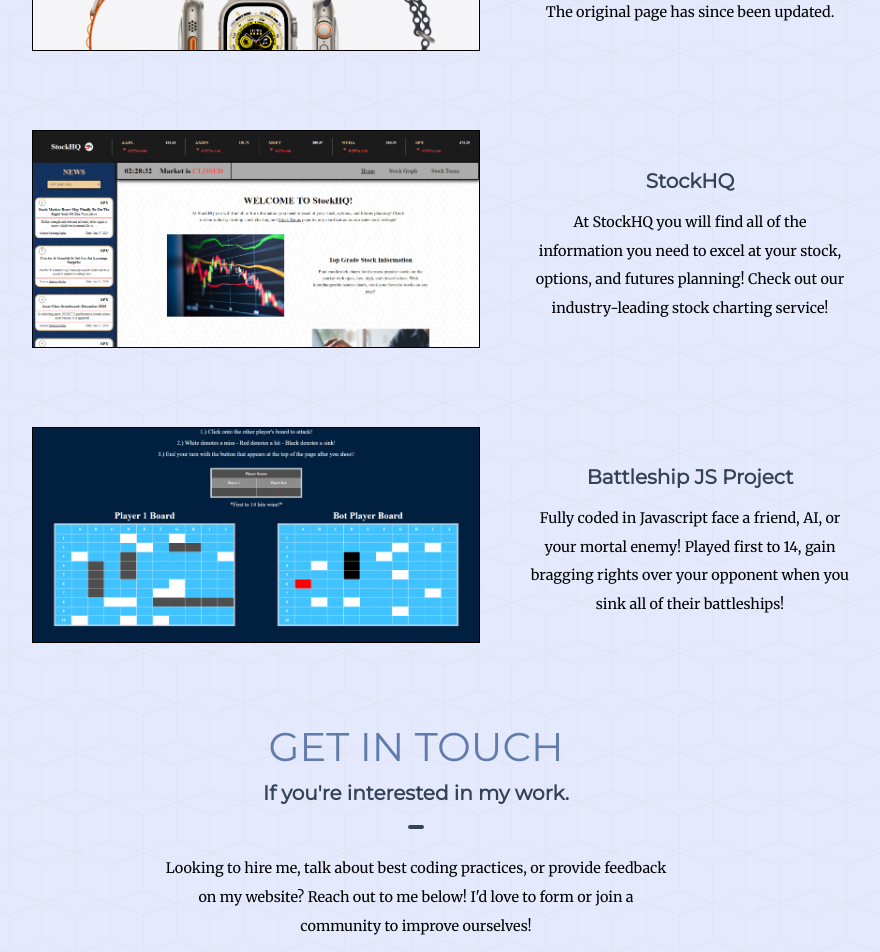
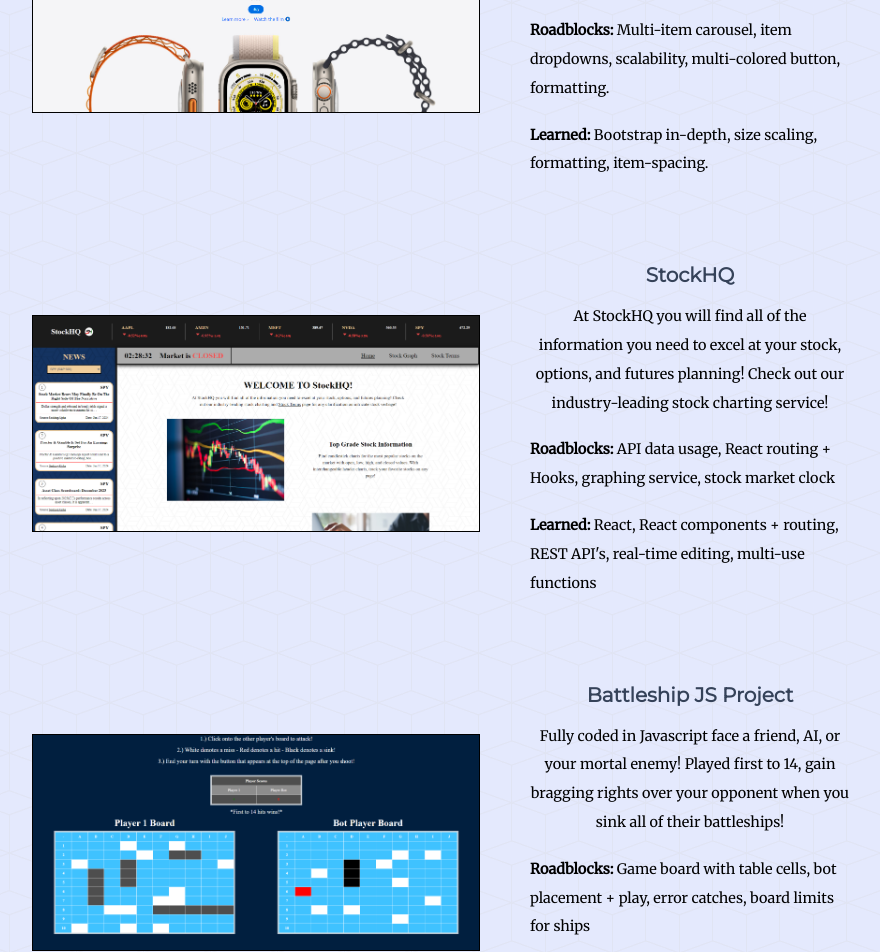
Before and after one commit to bschall20/Portfolio-Website, a React (Create React App) app: page / in a window 1280 px wide. Shown: the part 2060-3012 px from the top of the page, without its empty margins (224-1104 px from the left). Built offline with nearby package versions, Linux system fonts and the light colour scheme; a web font is replaced by a local one.

Commit message:
Added Roadblocks and Learned sections on projects

```diff
--- a/src/components/Home.jsx
+++ b/src/components/Home.jsx
@@ -13,6 +13,8 @@
       link={projectProps.link}
       title={projectProps.title}
       description={projectProps.description}
+      roadblocks={projectProps.roadblocks}
+      learned={projectProps.learned}
     />
   );
 }
--- a/src/components/ProjectEntry.jsx
+++ b/src/components/ProjectEntry.jsx
@@ -2,7 +2,7 @@
 
 function ProjectEntry(props) {
   return (
-    <div className="projectBox">
+    <div className="projectBox" key={props.index}>
       <a href={props.link} target="_blank" rel="noreferrer">
         <img src={props.image} alt={props.alt} className="projectImg"></img>
       </a>
@@ -11,6 +11,10 @@
       <h3 className="projectTitle">{props.title}</h3>
       </a>
         <p className="projectP">{props.description}</p>
+        <br />
+        <p><span style={{fontWeight: 900}}>Roadblocks:</span> {props.roadblocks}</p>
+        <br />
+        <p><span style={{fontWeight: 900}}>Learned:</span> {props.learned}</p>
       </div>
     </div>
   );
--- a/src/projects.js
+++ b/src/projects.js
@@ -19,7 +19,9 @@
         alt: "Apple Watch Website Preview",
         link: "https://bschall20.github.io/Apple-Watch-Landing-Page/",
         title: "Apple Watch Landing Page",
-        description: "Find all of your Apple Watch needs at the Apple Watch Landing Page! Styled after the official Apple Watch website from 06/21/2023. The original page has since been updated."
+        description: "Find all of your Apple Watch needs at the Apple Watch Landing Page! Styled after the official Apple Watch website from 06/21/2023. The original page has since been updated.",
+        roadblocks: "Multi-item carousel, item dropdowns, scalability, multi-colored button, formatting.",
+        learned: "Bootstrap in-depth, size scaling, formatting, item-spacing."
     },
     {
         id: 2,
@@ -27,7 +29,9 @@
         alt: "StockHQ Website Preview",
         link: "https://stockhq-2f8e2.web.app/",
         title: "StockHQ",
-        description: "At StockHQ you will find all of the information you need to excel at your stock, options, and futures planning! Check out our industry-leading stock charting service!"
+        description: "At StockHQ you will find all of the information you need to excel at your stock, options, and futures planning! Check out our industry-leading stock charting service!",
+        roadblocks: "API data usage, React routing + Hooks, graphing service, stock market clock",
+        learned: "React, React components + routing, REST API's, real-time editing, multi-use functions"
     },
     {
         id: 3,
@@ -35,7 +39,9 @@
         alt: "Battleship Website Preview",
         link: "https://bschall20.github.io/JS-Battleship/",
         title: "Battleship JS Project",
-        description: "Fully coded in Javascript face a friend, AI, or your mortal enemy! Played first to 14, gain bragging rights over your opponent when you sink all of their battleships!"
+        description: "Fully coded in Javascript face a friend, AI, or your mortal enemy! Played first to 14, gain bragging rights over your opponent when you sink all of their battleships!",
+        roadblocks: "Game board with table cells, bot placement + play, error catches, board limits for ships",
+        learned: "JQuery in-depth, generating play area, multi-use functions with error catching"
     }
 
     // {
```
